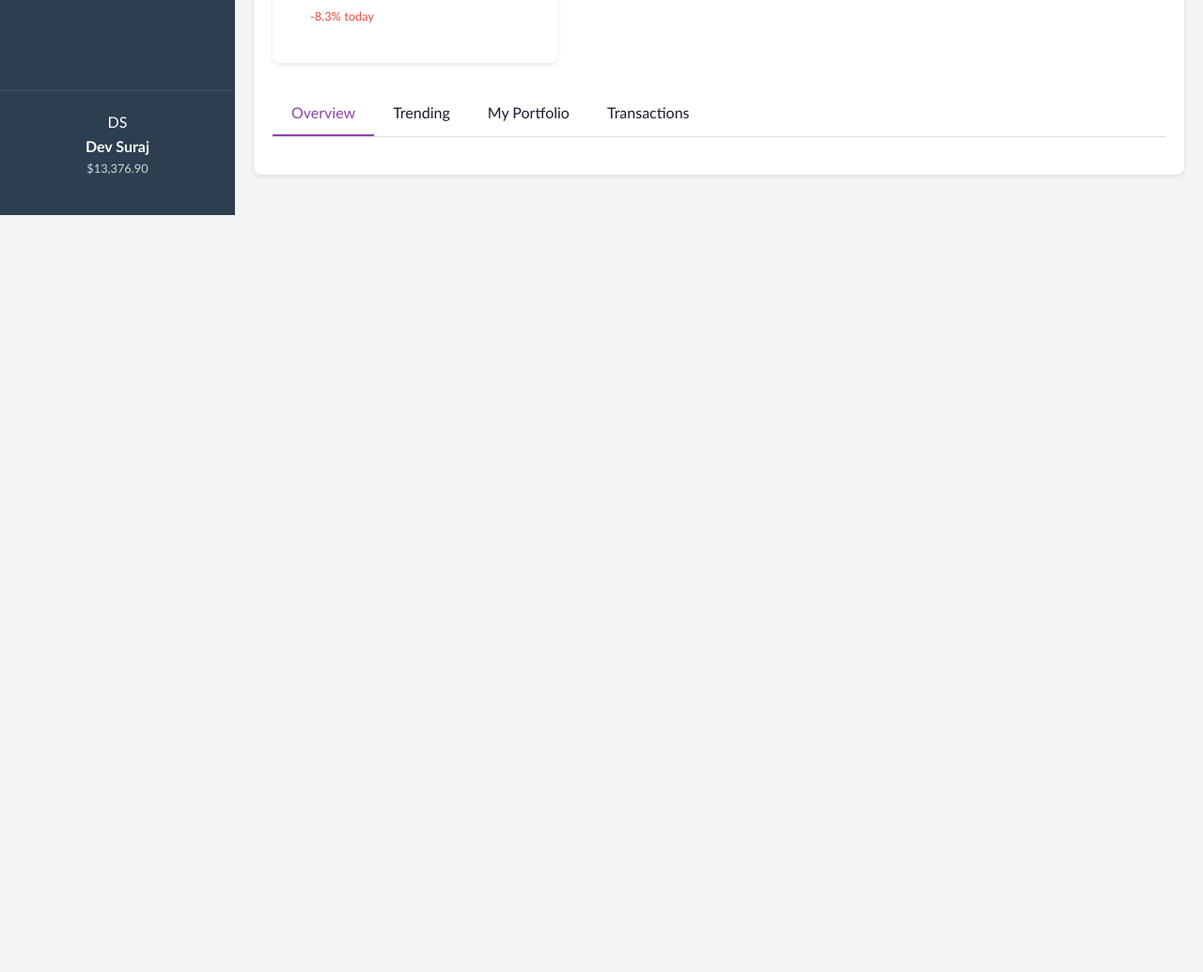
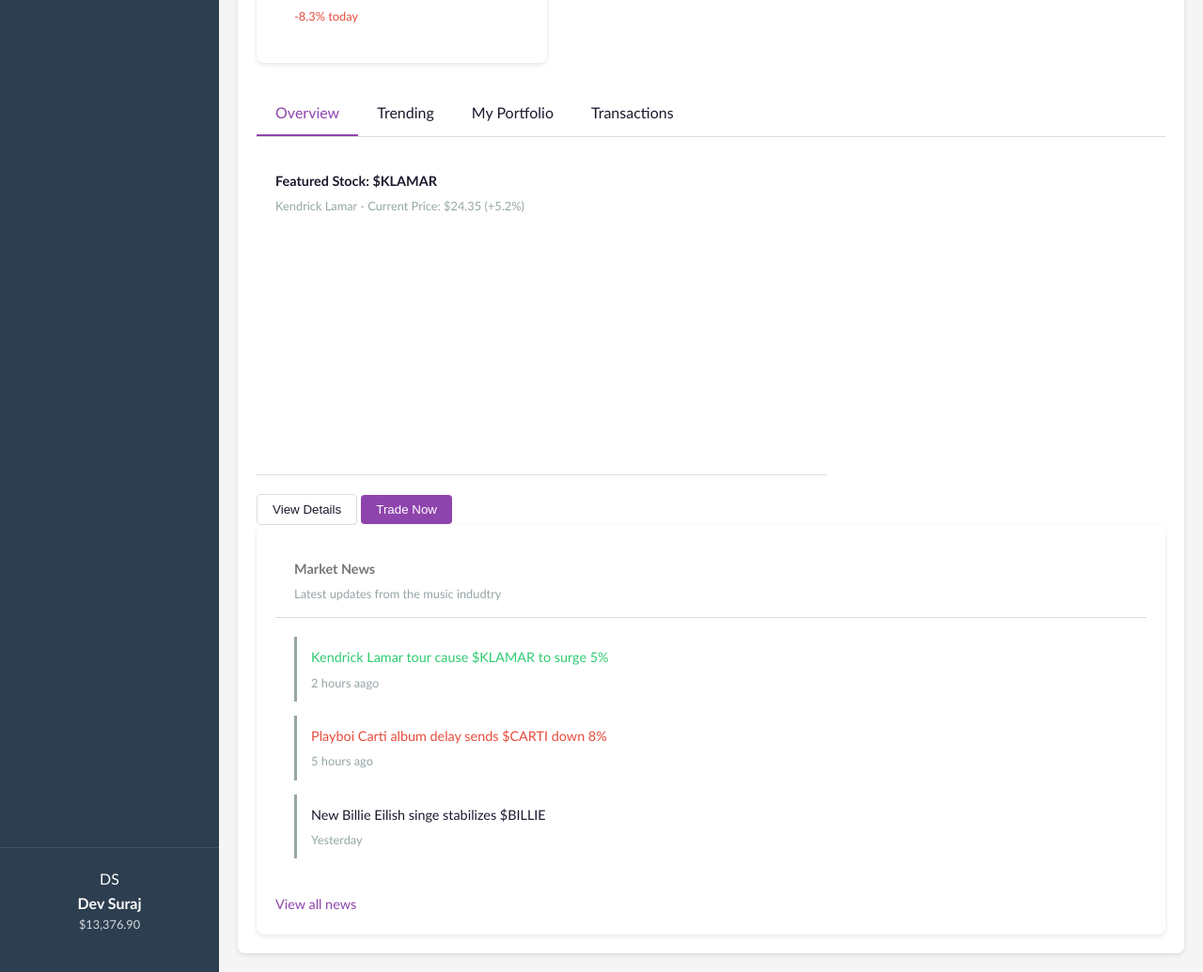
Before and after one commit to aqxq/Last.fm-Stock-Exchange, a plain HTML site: page index.html in a window 1280 px wide. Shown: the part 571-1606 px from the top of the page at 94% size. Before the commit the page ends 800 px from the top, so only its background shows below. Drawn offline with Linux system fonts and the light colour scheme.

Commit message:
featured stock + news

```diff
--- a/css/styles.css
+++ b/css/styles.css
@@ -295,3 +295,59 @@ body{
     color: #8e44ad;
     border-bottom-color: #8e44ad;
 }
+
+.featured-section{
+    display: grid;
+    grid-template-columns: 2fr 1fr;
+    gap: 20px;
+}
+
+.chart-container{
+    height: 300px;
+    position: relatice;
+}
+
+.chart-footer{
+    padding: 15px 20px;
+    border-top: 1px #ddd;
+    display: flex;
+    justify-content: space-between;
+}
+
+.btn-outline{
+    background-color: transparent;
+    border: 1px solid #ddd;
+    color: #1a1a2e;
+}
+
+.btn-outline:hover{
+    background-color: #f5f5f5;
+}
+
+.link{
+    color: #8e44ad;
+    text-decoration: none;
+    font-size: 0.9rem;
+}
+
+.link:hover{
+    text-decoration: underline;
+}
+
+.news-item{
+    padding: 10px 0;
+    border-left: 3px solid #95a5a6;
+    padding-left: 15px;
+    margin-bottom: 15px;
+}
+
+.news-title{
+    font-weight: 500;
+    margin-bottom: 5px;
+    font-size: 0.9rem;
+}
+
+.news-time{
+    font-size: 0.8rem;
+    color: #95a5a6;
+}
--- a/index.html
+++ b/index.html
@@ -141,7 +141,44 @@
           </div>
           <div class="tab-content">
             <div class="tab-pane active" id="overview">
-
+                <div class="featured-section">
+                    <div class="card-header">
+                        <h3>Featured Stock: $KLAMAR</h3>
+                        <p class="text-muted">Kendrick Lamar - Current Price: $24.35 (+5.2%)</p>
+                    </div>
+                    <div class="card-content">
+                        <div class="chart-container">
+                            <canvas id="stockChart"></canvas>
+                        </div>
+                    </div>
+                    <div class="card-footer">
+                        <button class="btn btn-outline">View Details</button>
+                        <button class="btn btn-primary">Trade Now</button>
+                    </div>
+                </div>
+                <div class="market-news card">
+                    <div class="card-header">
+                        <h3>Market News</h3>
+                        <p class="text-muted">Latest updates from the music indudtry</p>
+                    </div>
+                    <div class="card-content">
+                        <div class="news-item positive">
+                            <p class="news-title">Kendrick Lamar tour cause $KLAMAR to surge 5%</p>
+                            <p class="news-time">2 hours aago</p>
+                        </div>
+                        <div class="news-item negative">
+                            <p class="news-title">Playboi Carti album delay sends $CARTI down 8%</p>
+                            <p class="news-time">5 hours ago</p>
+                        </div>
+                        <div class="news-item">
+                            <p class="news-title">New Billie Eilish singe stabilizes $BILLIE</p>
+                            <p class="news-time">Yesterday</p>
+                        </div>
+                    </div>
+                    <div class="card-footer">
+                        <a href="#" class="link">View all news</a>
+                    </div>
+                </div>
             </div>
             <div class="tab-pane" id="trending">
 
```
